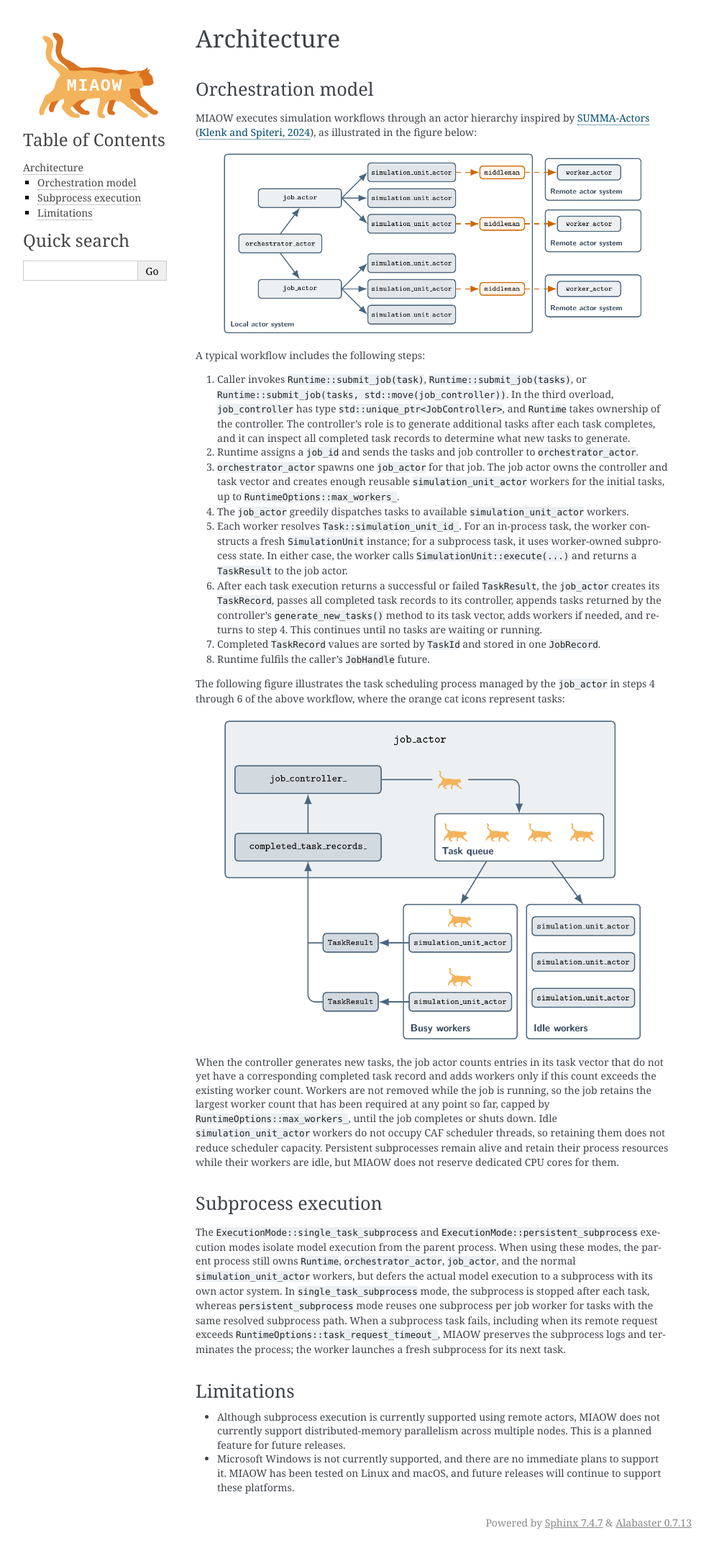
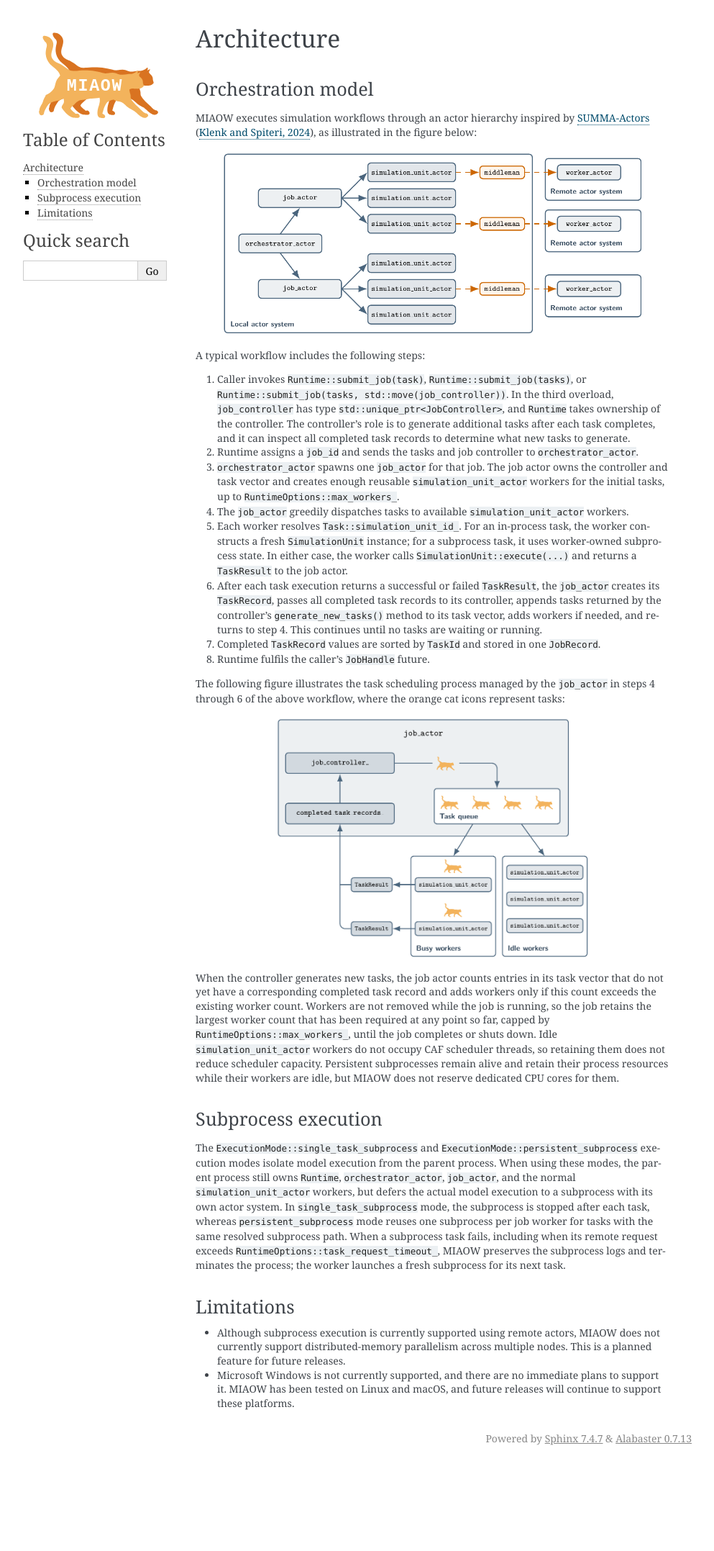
Before and after one commit to uofs-simlab/miaow-framework, a Sphinx documentation site: the page built from docs/architecture.rst, in a window 1280 px wide. Shown: the whole page at 72% size, without its empty margins (148-1141 px from the left). Built offline with Sphinx 7.4.7, drawn with Linux system fonts in a browser that asks for light colours; the version number could not be read and is left out; after the commit the page ends 2038 px from its top, so only the background shows below that.

Commit message:
resize figure

```diff
--- a/docs/architecture.rst
+++ b/docs/architecture.rst
@@ -27,7 +27,7 @@ The following figure illustrates the task scheduling process managed by the ``jo
 .. image:: images/task_scheduling_tikz.png
    :alt: MIAOW task scheduling queue and worker dispatch
    :align: center
-   :width: 90%
+   :width: 67%
 
 When the controller generates new tasks, the job actor counts entries in its task vector that do not yet have a corresponding completed task record and adds workers only if this count exceeds the existing worker count. Workers are not removed while the job is running, so the job retains the largest worker count that has been required at any point so far, capped by ``RuntimeOptions::max_workers_``, until the job completes or shuts down. Idle ``simulation_unit_actor`` workers do not occupy CAF scheduler threads, so retaining them does not reduce scheduler capacity. Persistent subprocesses remain alive and retain their process resources while their workers are idle, but MIAOW does not reserve dedicated CPU cores for them.
 
```
